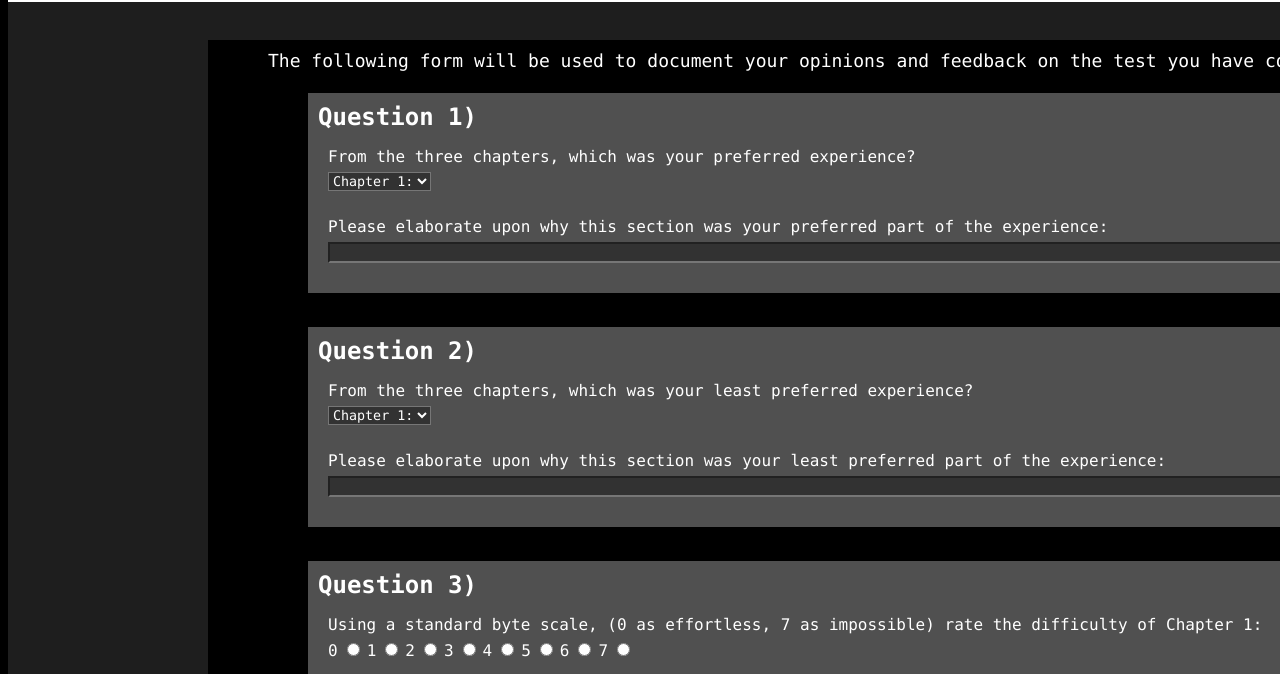
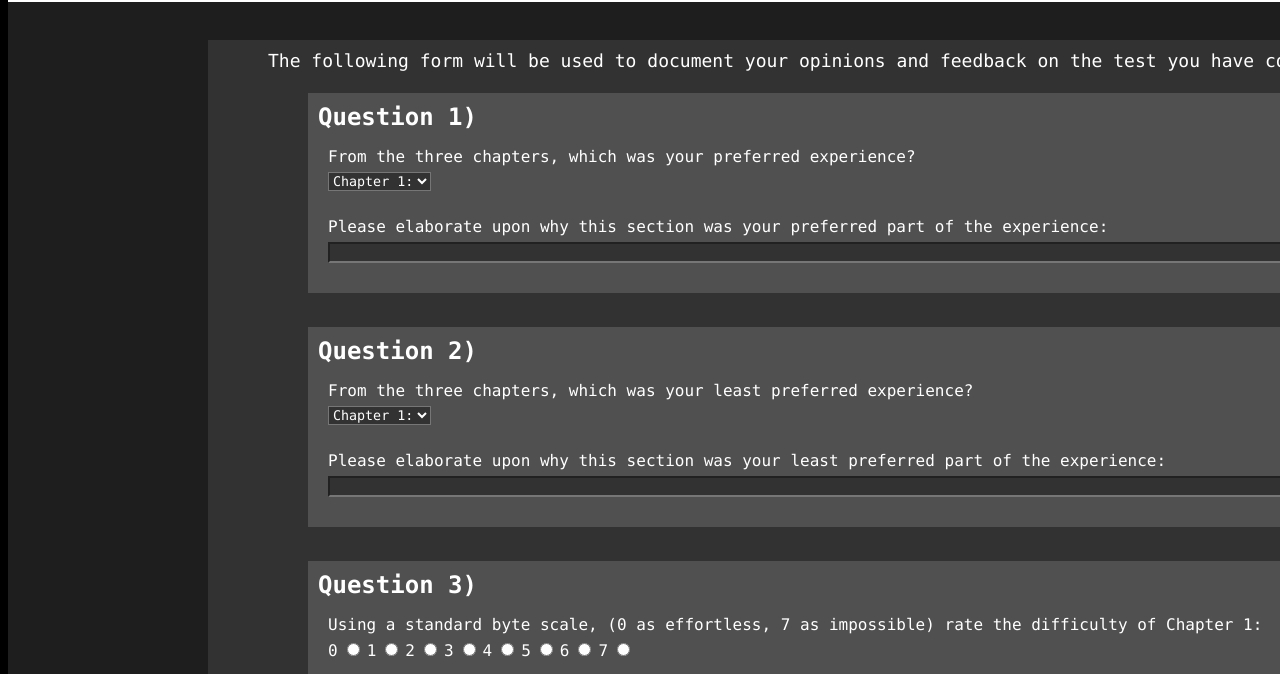
Before and after one commit to ajjagecko/App_Feed_Form, a plain HTML site: page index.html in a window 1280 px wide. Shown: the part 126-800 px from the top of the page. Drawn offline with Linux system fonts and the light colour scheme.

Commit message:
Update style.css

```diff
--- a/style.css
+++ b/style.css
@@ -106,7 +106,7 @@ body{
    position: relative;
    left:200px;
    width: 1200px;
-   background-color: rgb(0,0,0);
+   background-color: rgb(50,50,50);
 }
 
 .scroll_proof {
```
